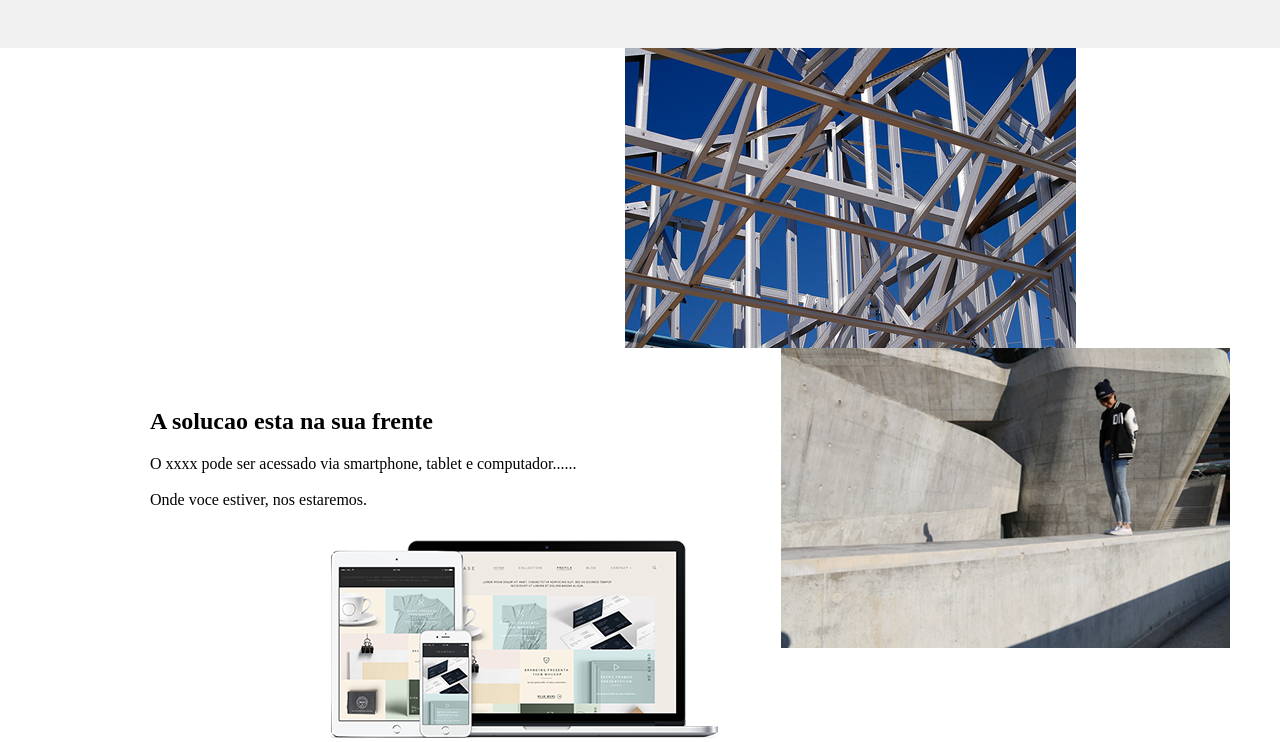
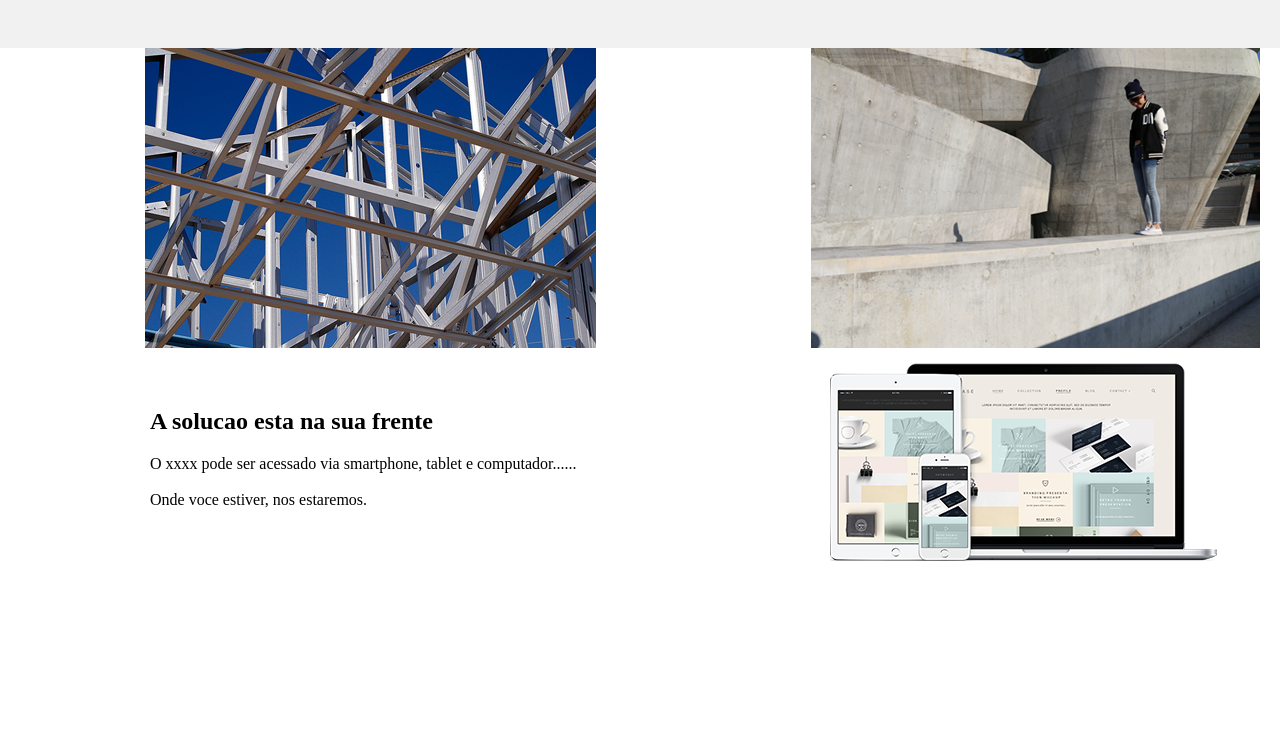
Before and after one commit to carolinamlinhares/modelo, a plain HTML site: page layout.html in a window 1280 px wide. Shown: the part 1360-2102 px from the top of the page. After the commit the page ends 1925 px from the top, so only its background shows below. Drawn offline with Linux system fonts and the light colour scheme; files whose address does not match are found by name.

Commit message:
fdgdfgdfg

```diff
--- a/css/index.css
+++ b/css/index.css
@@ -84,14 +84,14 @@ body{
 #aco {
     background: url('index.css/aco.png') no-repeat;
     height: 300px;
-    margin-left: 500px;
+    margin: 0 20px;
     float: left;
 }
 
 #concreto {
     background: url('concreto.png') no-repeat;
     height: 300px;
-    margin-right: 50px;
+    margin: 0 20px;
     float: right;
 }
 
```
